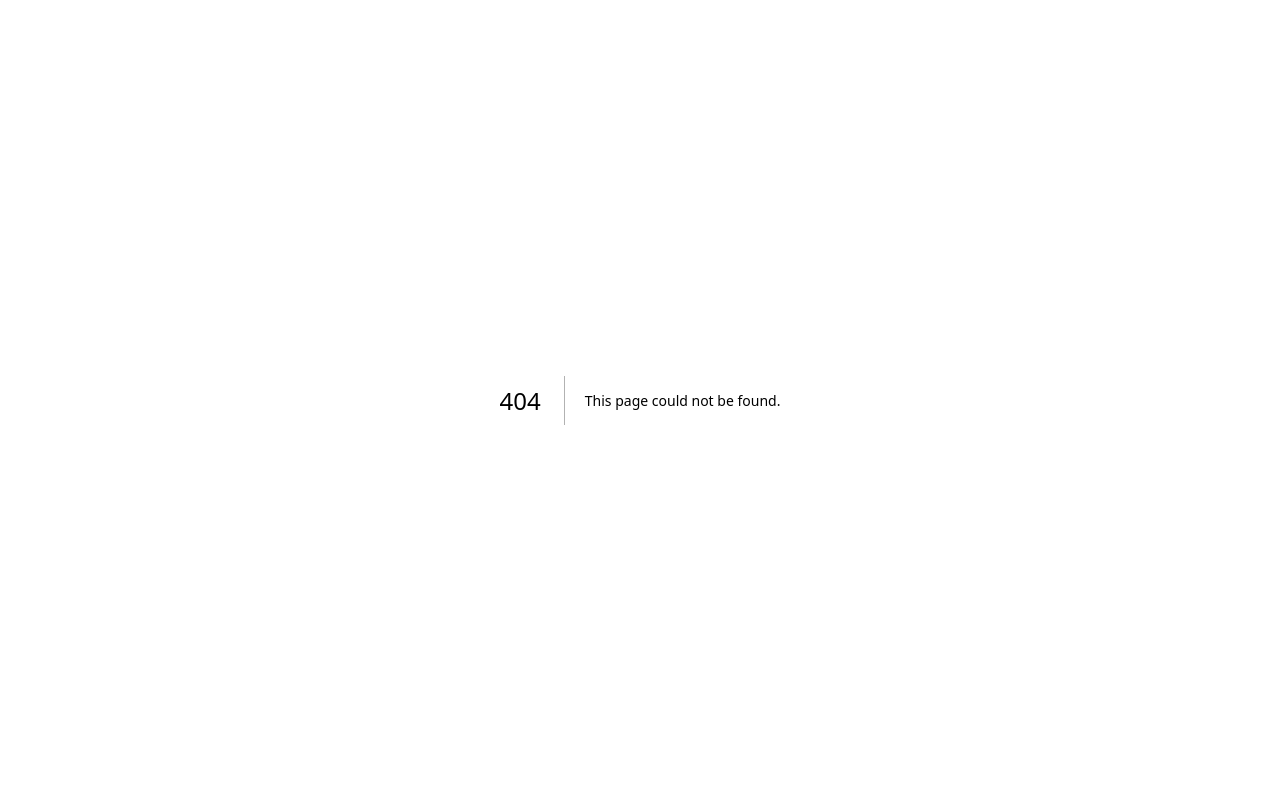
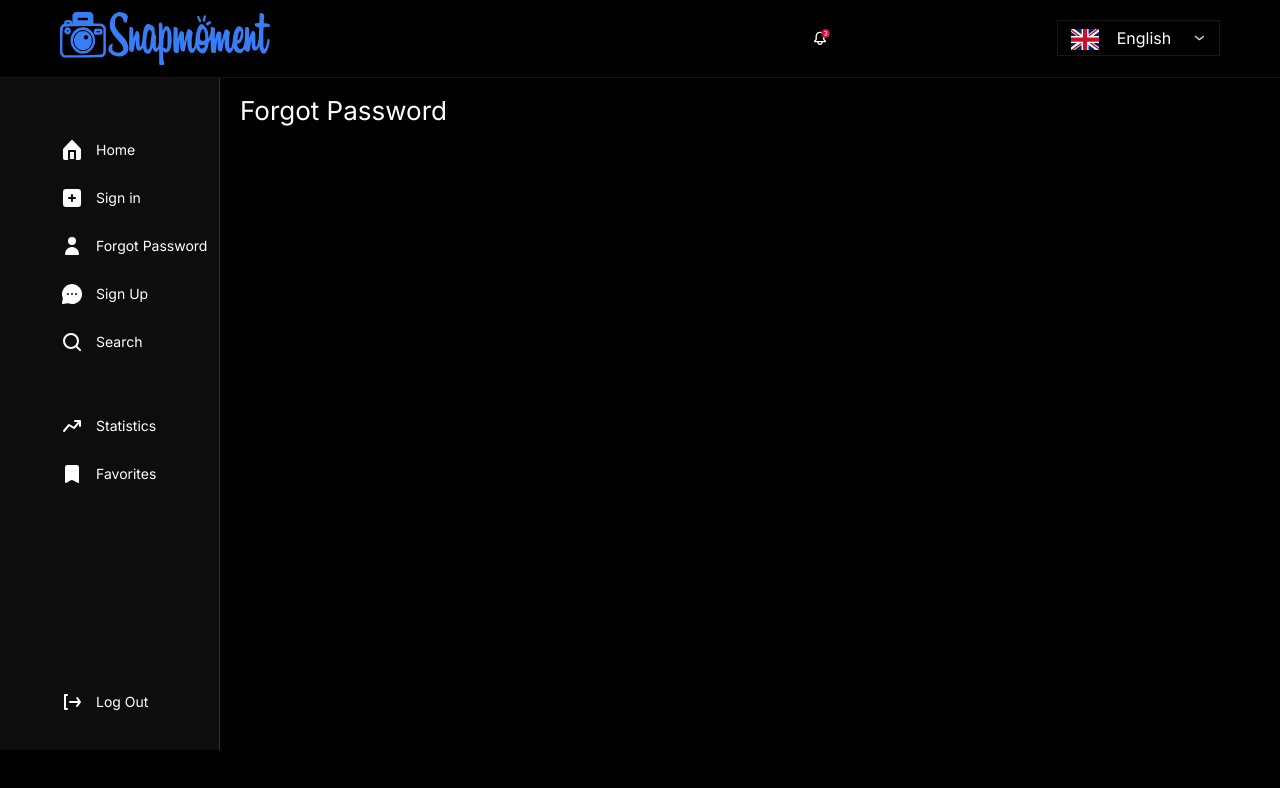
Before and after one commit to momecaptr/snapmoment, a Next.js app: page /forgot-password in a window 1280 px wide. Before the commit this address had no page. Shown: the top 788 px of the page. Built offline with nearby package versions, Linux system fonts and the light colour scheme.

Commit message:
add routes to base pages auth.

```diff
--- /dev/null
+++ b/src/app/forgot-password/page.tsx
@@ -0,0 +1,10 @@
+'use client';
+import { Typography } from '@/components/ui/typography/Typography';
+
+export default function ForgotPassword() {
+  return (
+    <div>
+      <Typography variant={'large'}>Forgot Password</Typography>
+    </div>
+  );
+}
--- /dev/null
+++ b/src/app/layout.module.scss
@@ -0,0 +1,20 @@
+.layout {
+  display: grid;
+  grid-template: 'header header' auto 'sidebar content' 1fr / 220px 1fr;
+  height: 100vh;
+}
+
+.header {
+  grid-area: header;
+}
+
+.sidebar {
+  grid-area: sidebar;
+}
+
+.content {
+  grid-area: content;
+  padding: 20px;
+
+  // overflow-y: auto;
+}
--- a/src/app/layout.tsx
+++ b/src/app/layout.tsx
@@ -3,9 +3,13 @@ import type { Metadata } from 'next';
 import React from 'react';
 
 import { AlertProvider } from '@/components/ui/alert/model/AlertProvider';
+import { SideBar } from '@/components/ui/sideBar/SideBar';
+import Header from '@/header/Header';
 import { Inter } from 'next/font/google';
 
 import '../styles/index.scss';
+
+import s from './layout.module.scss';
 
 const inter = Inter({ subsets: ['latin'] });
 
@@ -22,7 +26,17 @@ export default function RootLayout({
   return (
     <html lang={'en'}>
       <body className={inter.className}>
-        <AlertProvider>{children}</AlertProvider>
+        <AlertProvider>
+          <div className={s.layout}>
+            <div className={s.header}>
+              <Header isAuthorized />
+            </div>
+            <div className={s.sidebar}>
+              <SideBar />
+            </div>
+            <div className={s.content}>{children}</div>
+          </div>
+        </AlertProvider>
       </body>
     </html>
   );
--- a/src/app/page.tsx
+++ b/src/app/page.tsx
@@ -4,8 +4,6 @@ import '@fontsource/roboto/400.css';
 import '@fontsource/roboto/700.css';
 
 export default function Home() {
-  const res = 2;
-
   return (
     <main>
       <h1 style={{ color: 'green', fontFamily: 'Roboto' }}>DEVELOPMENT</h1>
--- a/src/components/ui/sideBar/SideBar.tsx
+++ b/src/components/ui/sideBar/SideBar.tsx
@@ -1,3 +1,4 @@
+'use client';
 import { ElementType, useState } from 'react';
 
 import Bookmark from '@/common/assets/components/Bookmark';
@@ -21,16 +22,46 @@ type MainLinksProps = {
   value: LinksValue;
 };
 
-type LinksValue = '' | 'favorites' | 'home' | 'logout' | 'message' | 'person' | 'plus' | 'search' | 'statistics';
-type MainLinksName = 'Create' | 'Favorites' | 'Home' | 'Log Out' | 'Messenger' | 'My Profile' | 'Search' | 'Statistics';
+// type LinksValue = '' | 'favorites' | 'home' | 'logout' | 'message' | 'person' | 'plus' | 'search' | 'statistics';
+type LinksValue =
+  | ''
+  | 'favorites'
+  | 'forgot-password'
+  | 'home'
+  | 'logout'
+  | 'message'
+  | 'person'
+  | 'plus'
+  | 'search'
+  | 'sign-in'
+  | 'sign-up'
+  | 'statistics';
+// type MainLinksName = 'Create' | 'Favorites' | 'Home' | 'Log Out' | 'Messenger' | 'My Profile' | 'Search' | 'Statistics';
+type MainLinksName =
+  | 'Create'
+  | 'Favorites'
+  | 'Forgot Password'
+  | 'Home'
+  | 'Log Out'
+  | 'Messenger'
+  | 'My Profile'
+  | 'Search'
+  | 'Sign Up'
+  | 'Sign in'
+  | 'Statistics';
 export const SideBar = () => {
   const [activeIcon, setActiveIcon] = useState<LinksValue>('');
   // path заменить на реальные пути
   const mainLinks: MainLinksProps[] = [
-    { IconComponent: Home, name: 'Home', path: 'home', value: 'home' },
-    { IconComponent: PlusSquare, name: 'Create', path: 'add', value: 'plus' },
-    { IconComponent: Person, name: 'My Profile', path: 'profile', value: 'person' },
-    { IconComponent: MessageCircle, name: 'Messenger', path: 'messages', value: 'message' },
+    // { IconComponent: Home, name: 'Home', path: 'home', value: 'home' },
+    // { IconComponent: PlusSquare, name: 'Create', path: 'add', value: 'plus' },
+    // { IconComponent: Person, name: 'My Profile', path: 'profile', value: 'person' },
+    // { IconComponent: MessageCircle, name: 'Messenger', path: 'messages', value: 'message' },
+    // { IconComponent: SearchOutline, name: 'Search', path: 'search', value: 'search' },
+    { IconComponent: Home, name: 'Home', path: '/', value: 'home' },
+    { IconComponent: PlusSquare, name: 'Sign in', path: 'sign-in', value: 'plus' },
+    { IconComponent: Person, name: 'Forgot Password', path: 'forgot-password', value: 'person' },
+    { IconComponent: MessageCircle, name: 'Sign Up', path: 'sign-up', value: 'message' },
     { IconComponent: SearchOutline, name: 'Search', path: 'search', value: 'search' },
     {
       IconComponent: TrendingUp,
```
Also changed, not shown: src/app/not-found.tsx (added, +11 -0 lines), src/app/sign-in/page.tsx (added, +10 -0 lines), src/app/sign-up/page.tsx (added, +10 -0 lines).
